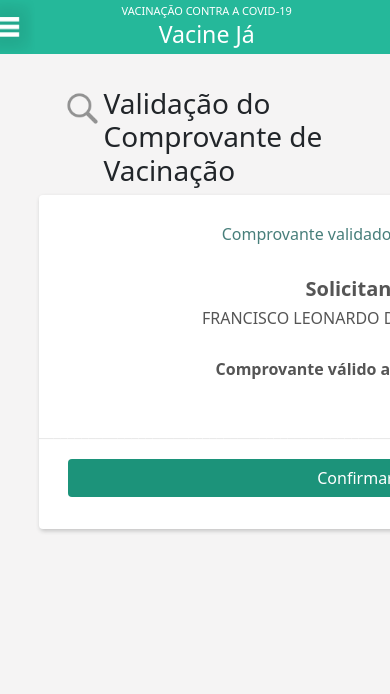
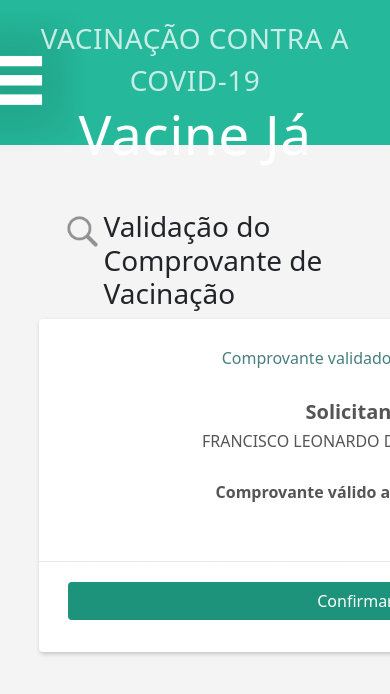
Before and after one commit to Leonardo-Nascimento/github-pages, a plain HTML site: page index.html in a window 390 px wide. Shown: the top 694 px of the page. Drawn offline with nearby package versions, Linux system fonts and the light colour scheme.

Commit message:
ajustes no layout mobile

```diff
--- a/index.css
+++ b/index.css
@@ -92,8 +92,9 @@
 
 }
 
-@media (max-width: 700px) {
+@media (max-width: 1000px) {
     #navBar{
+        height: 145px;
         display: flex;
 
     }
@@ -106,10 +107,15 @@
     #headMobile{
         align-items: center;
         text-align: center;
-        margin-top: -57px;
-        margin-left: 6%;
+        margin-top: -128px;
+        margin-bottom: 9%;
         color: white;
         display: flow-root;
+        letter-spacing: 0.5px;
+    }
+
+    #headMobile h3{
+        font-size: 55px;
     }
 
     #headInfo h1{
@@ -140,19 +146,22 @@
     }
 
     #toggle_Icon img{
-        margin-left: 0px;
+        margin-left: -29%;
         align-items: flex-start;
-        height: 60px;
-        width: 60px;
+        height: 151px;
+        width: 162px;
+        position: fixed;
+        margin-top: -12px;
     }
 
     a#toggle_Icon {
-        position: absolute;
-        margin-left: -37%;
+        /* position: absolute;
+        margin-left: -37%; */
     }
 
     #headMobile small{
-        font-size: 11px;
+        opacity: 0.75;
+        font-size: 28px;
         font-weight: 300;
     }
 
```
